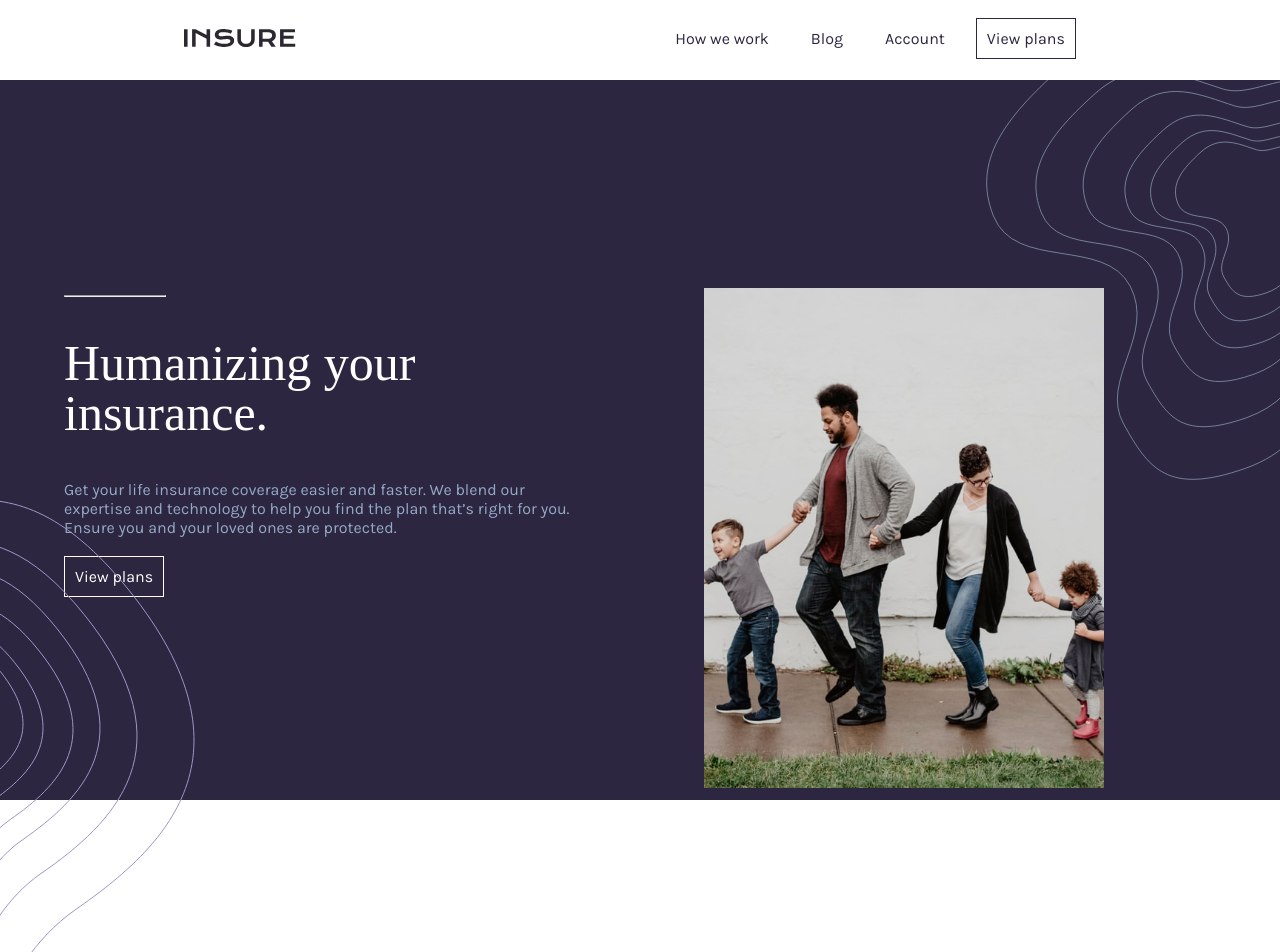
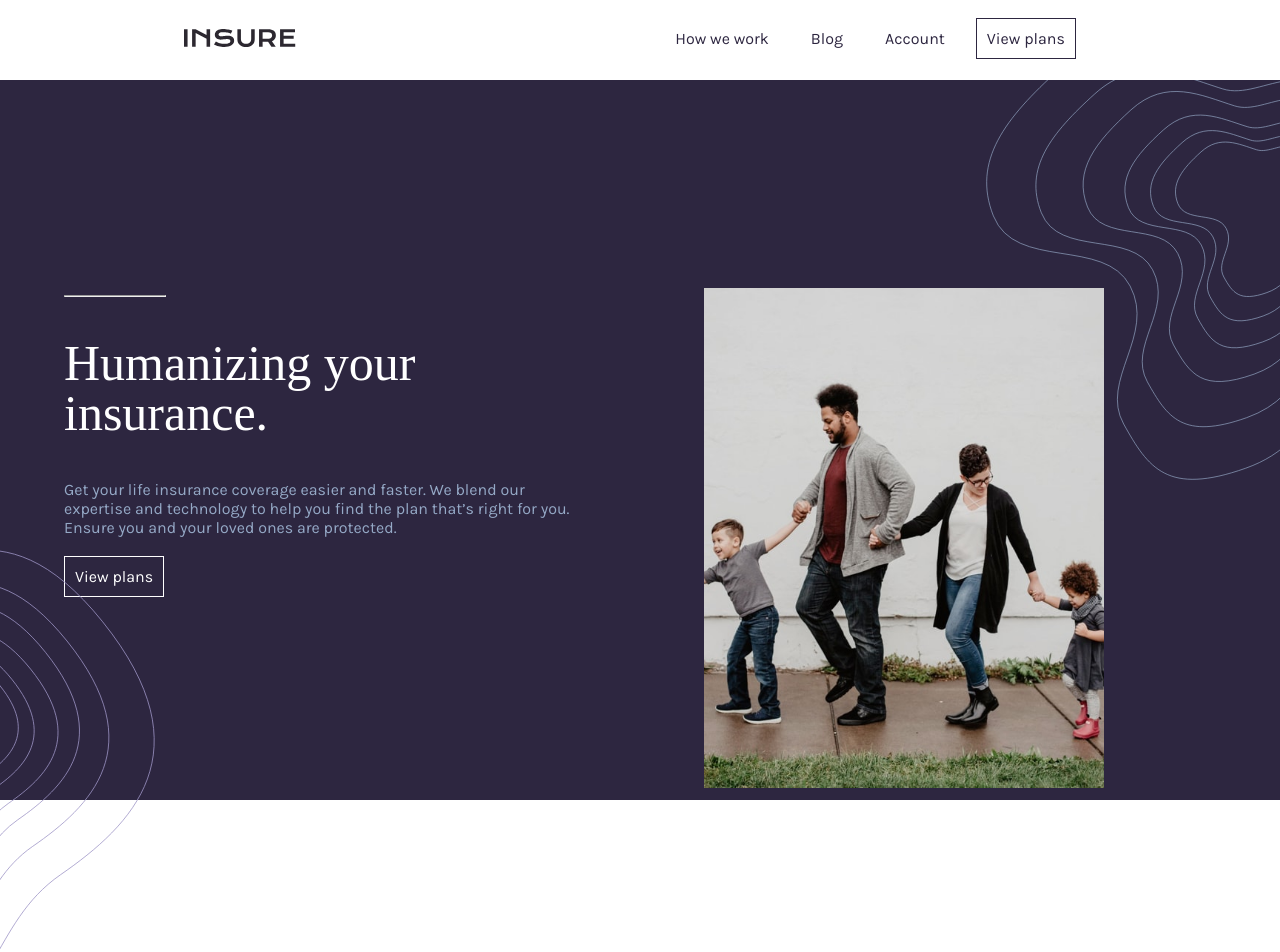
Before and after one commit to tochukwu19/fm-insure, a React (Create React App) app: page / in a window 1280 px wide. Shown: the top 952 px of the page. Built offline with nearby package versions, Linux system fonts and the light colour scheme; a web font is replaced by a local one.

Commit message:
some bugs fixed

```diff
--- a/src/components/story/story.css
+++ b/src/components/story/story.css
@@ -1,4 +1,4 @@
-.story{
+.story {
     height: 90vh;
     width: 100%;
     display: flex;
@@ -6,17 +6,18 @@
     justify-content: center;
 }
 
-.story-container{
+.story-container {
     width: 80%;
 }
 
-.cards{
+.cards {
     display: flex;
     justify-content: space-around;
 }
 
-.thesvg{
+.thesvg {
     position: absolute;
     left: 0;
-    top: 500px;
+    height: 400px;
+    top: 550px;
 }
```
